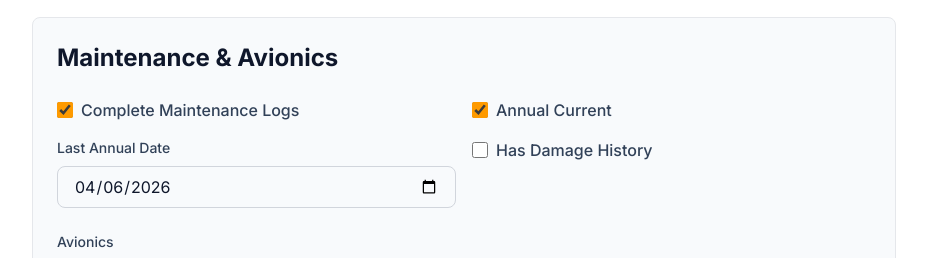
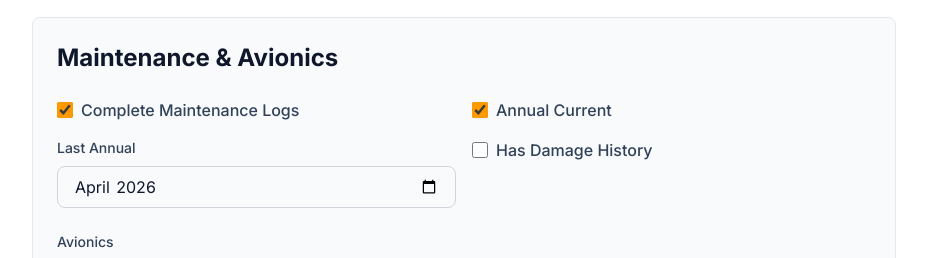
Before and after one commit to ljboehmer-a11y/listbuyfly, a Next.js app: page /create in a window 1280 px wide. Shown: the part 1680-1938 px from the top of the page, without its empty margins (176-1103 px from the left). Built offline with nearby package versions, Linux system fonts and the light colour scheme; no server answers.

Commit message:
Persist listing draft in sessionStorage, change annual date to month-year

```diff
--- a/src/app/create/page.tsx
+++ b/src/app/create/page.tsx
@@ -52,7 +52,7 @@ const INITIAL_FORM_DATA: ListingFormData = {
   avionics: [],
   logsComplete: true,
   annualCurrent: true,
-  annualDate: new Date().toISOString().split('T')[0],
+  annualDate: `${new Date().getFullYear()}-${String(new Date().getMonth() + 1).padStart(2, '0')}`,
   city: '',
   state: '',
   zipCode: '',
@@ -95,7 +95,16 @@ function CreateListingForm() {
   const editId = searchParams.get('edit');
   const isEditMode = !!editId;
 
-  const [formData, setFormData] = useState<ListingFormData>(INITIAL_FORM_DATA);
+  const [formData, setFormData] = useState<ListingFormData>(() => {
+    // Restore draft from sessionStorage if not in edit mode
+    if (!isEditMode && typeof window !== 'undefined') {
+      try {
+        const saved = sessionStorage.getItem('lbf_listing_draft');
+        if (saved) return JSON.parse(saved);
+      } catch {}
+    }
+    return INITIAL_FORM_DATA;
+  });
   const [images, setImages] = useState<{file: File, preview: string}[]>([]);
   // Track existing images from DB separately (base64 strings, no File object)
   const [existingImages, setExistingImages] = useState<string[]>([]);
@@ -108,6 +117,14 @@ function CreateListingForm() {
   const [originalStatus, setOriginalStatus] = useState<string>('active');
   const [promoCode, setPromoCode] = useState('');
   const [dragIdx, setDragIdx] = useState<number | null>(null);
+
+  // Persist form data to sessionStorage as user types (not in edit mode)
+  useEffect(() => {
+    if (isEditMode) return;
+    try {
+      sessionStorage.setItem('lbf_listing_draft', JSON.stringify(formData));
+    } catch {}
+  }, [formData, isEditMode]);
 
   // Fetch existing listing data when in edit mode
   useEffect(() => {
@@ -380,6 +397,7 @@ function CreateListingForm() {
         }
 
         setSubmitSuccess(true);
+        try { sessionStorage.removeItem('lbf_listing_draft'); } catch {}
         setTimeout(() => {
           window.location.href = '/dashboard';
         }, 2000);
@@ -414,6 +432,7 @@ function CreateListingForm() {
 
           const { url } = await stripeRes.json();
           if (url) {
+            try { sessionStorage.removeItem('lbf_listing_draft'); } catch {}
             window.location.href = url;
             return;
           }
@@ -425,6 +444,8 @@ function CreateListingForm() {
         setImages([]);
         setExistingImages([]);
         setAvionicsInput('');
+        // Clear the saved draft
+        try { sessionStorage.removeItem('lbf_listing_draft'); } catch {}
 
         setTimeout(() => {
           window.location.href = '/';
@@ -880,10 +901,10 @@ function CreateListingForm() {
 
               <div>
                 <label className="block text-sm font-medium text-slate-700 mb-2">
-                  Last Annual Date
+                  Last Annual
                 </label>
                 <input
-                  type="date"
+                  type="month"
                   name="annualDate"
                   value={formData.annualDate}
                   onChange={handleInputChange}
```
